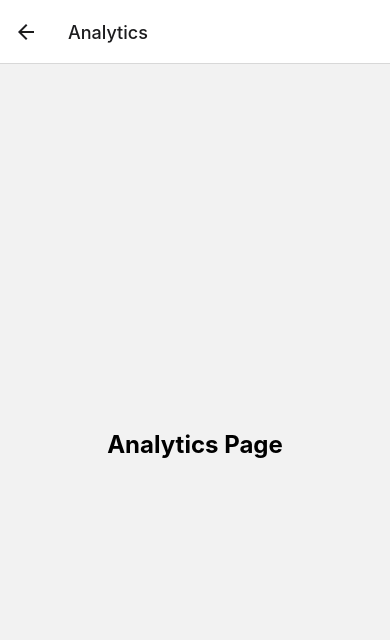
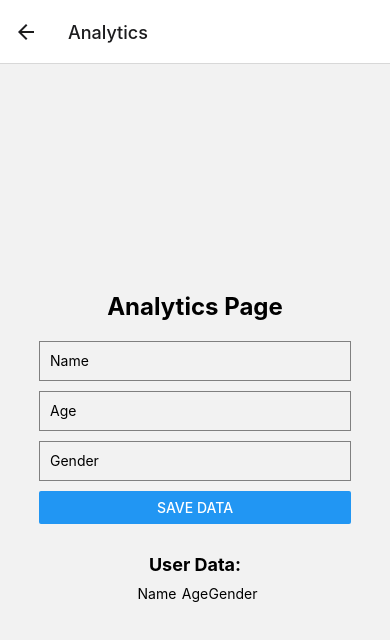
Before and after one commit to Jayalfonso1313/Emerging-Technologies-3-Final-, a React Native app in the folder Final/: screen /AdminAnalytics in a window 390 px wide. Shown: the top 640 px of the page. Built offline with nearby package versions, Linux system fonts and the light colour scheme.

Commit message:
dipa ayos yung analytics

```diff
--- a/Final/components/AdminAnalytics.js
+++ b/Final/components/AdminAnalytics.js
@@ -1,11 +1,92 @@
-import React from 'react';
-import { View, Text, StyleSheet } from 'react-native';
+import React, { useState } from 'react';
+import { View, Text, TextInput, Button, StyleSheet, FlatList } from 'react-native';
 
 const AdminAnalytics = () => {
+  const [userData, setUserData] = useState([]);
+  const [name, setName] = useState('');
+  const [age, setAge] = useState('');
+  const [gender, setGender] = useState('');
+
+  const handleSaveData = () => {
+    const newUser = { name, age, gender };
+    setUserData((prevUserData) => [...prevUserData, newUser]);
+    // You can also save the data to a database or other storage mechanism here
+    // For simplicity, we're just storing it in the component state
+    clearForm();
+  };
+
+  const clearForm = () => {
+    setName('');
+    setAge('');
+    setGender('');
+  };
+
+  const renderUserItem = ({ item }) => (
+    <View style={styles.tableRow}>
+      <View style={styles.tableCell}>
+        <Text>{item.name}</Text>
+      </View>
+      <View style={styles.tableCell}>
+        <Text>{item.age}</Text>
+      </View>
+      <View style={styles.tableCell}>
+        <Text>{item.gender}</Text>
+      </View>
+    </View>
+  );
+
   return (
     <View style={styles.container}>
       <Text style={styles.title}>Analytics Page</Text>
-      {/* Add your analytics content here */}
+      <View style={styles.formContainer}>
+        <TextInput
+          style={styles.input}
+          placeholder="Name"
+          value={name}
+          onChangeText={(text) => setName(text)}
+        />
+        <TextInput
+          style={styles.input}
+          placeholder="Age"
+          value={age}
+          onChangeText={(text) => setAge(text)}
+          keyboardType="numeric"
+        />
+        <TextInput
+          style={styles.input}
+          placeholder="Gender"
+          value={gender}
+          onChangeText={(text) => setGender(text)}
+        />
+        <Button title="Save Data" onPress={handleSaveData} />
+      </View>
+      {/* User Data Table */}
+      <Text style={styles.subtitle}>User Data:</Text>
+      <View style={styles.tableHeader}>
+        <View style={styles.tableCell}>
+          <Text>Name</Text>
+        </View>
+        <View style={styles.tableCell}>
+          <Text>Age</Text>
+        </View>
+        <View style={styles.tableCell}>
+          <Text>Gender</Text>
+        </View>
+      </View>
+      {/* Display entered user data immediately */}
+      {userData.map((item, index) => (
+        <View key={index} style={styles.tableRow}>
+          <View style={styles.tableCell}>
+            <Text>{item.name}</Text>
+          </View>
+          <View style={styles.tableCell}>
+            <Text>{item.age}</Text>
+          </View>
+          <View style={styles.tableCell}>
+            <Text>{item.gender}</Text>
+          </View>
+        </View>
+      ))}
     </View>
   );
 };
@@ -21,6 +102,38 @@ const styles = StyleSheet.create({
     fontWeight: 'bold',
     marginBottom: 20,
   },
+  formContainer: {
+    width: '80%',
+    marginBottom: 20,
+  },
+  input: {
+    height: 40,
+    borderColor: 'gray',
+    borderWidth: 1,
+    marginBottom: 10,
+    padding: 10,
+  },
+  subtitle: {
+    fontSize: 18,
+    fontWeight: 'bold',
+    marginTop: 10,
+  },
+  tableHeader: {
+    flexDirection: 'row',
+    backgroundColor: '#f2f2f2',
+    padding: 10,
+    marginBottom: 5,
+  },
+  tableRow: {
+    flexDirection: 'row',
+    borderBottomWidth: 1,
+    borderBottomColor: '#f2f2f2',
+    padding: 10,
+  },
+  tableCell: {
+    flex: 1,
+    alignItems: 'center',
+  },
 });
 
 export default AdminAnalytics;
--- a/Final/components/LoginPage.js
+++ b/Final/components/LoginPage.js
@@ -8,13 +8,13 @@ const LoginPage = ({ navigation }) => {
   const [gender, setGender] = useState('');
 
   const handleGenderChange = (text) => {
-    // Enforce uppercase for the first letter and lowercase for the rest
     const formattedGender = text.charAt(0).toUpperCase() + text.slice(1).toLowerCase();
     setGender(formattedGender);
   };
 
   const proceedToHomePage = () => {
     if (name && age && gender) {
+      // Pass user data to HomePage screen
       navigation.navigate('HomePage', { name, age, gender });
     } else {
       alert('Please fill in all fields.');
```
